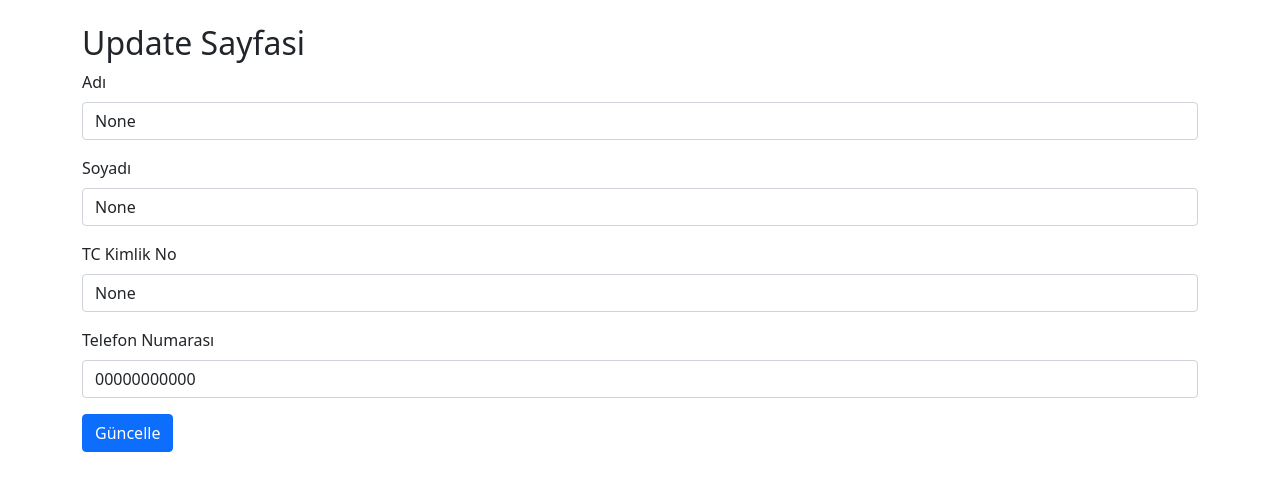
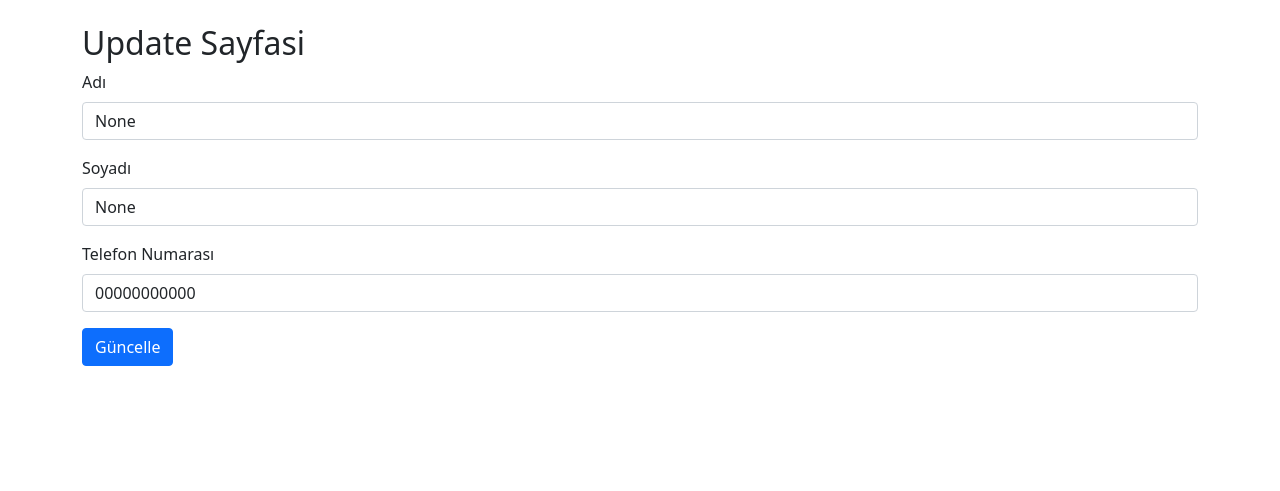
Before and after one commit to aliemresafak/serman, a Django app: template core/templates/user/user_update.html in a window 1280 px wide. Shown: the part 56-547 px from the top of the page. Run offline with Django 3.2, Linux system fonts and the light colour scheme; the template is opened without the code that fills it: values that come from a table or form of the project are taken from there, others are empty.

Commit message:
Remove: identity number

```diff
--- a/core/admin.py
+++ b/core/admin.py
@@ -3,7 +3,7 @@ from core.models import *
 
 @admin.register(User)
 class UserAdmin(admin.ModelAdmin):
-    list_display = ("name", "surname", "identity_number", "created_at")
+    list_display = ("name", "surname", "created_at")
 
 
 @admin.register(Service)
--- a/core/models.py
+++ b/core/models.py
@@ -11,7 +11,6 @@ class CommonField(models.Model):
 class User(CommonField):
     name = models.CharField(max_length=100, null=False)
     surname = models.CharField(max_length=100, null=False)
-    identity_number = models.CharField(max_length=11, null=False)
     telephone_number = models.CharField(max_length=11, default="00000000000")
 
     def __str__(self) -> str:
--- a/core/templates/user/user_detail.html
+++ b/core/templates/user/user_detail.html
@@ -11,10 +11,6 @@
     >
   </div>
   <div class="d-flex gap-4">
-    <div class="d-flex align-items-end gap-2">
-      <i class="far fa-id-badge h3 m-0"></i>
-      <h5 class="m-0">{{ user.identity_number }}</h5>
-    </div>
     <div class="d-flex align-items-end gap-2">
       <i class="fas fa-mobile-alt h3 m-0"></i>
       <h5 class="m-0">{{ user.telephone_number }}</h5>
--- a/core/templates/user/user_update.html
+++ b/core/templates/user/user_update.html
@@ -23,16 +23,6 @@
     />
   </div>
   <div class="mb-3">
-    <label for="identity_number" class="form-label">TC Kimlik No</label>
-    <input
-      type="text"
-      class="form-control"
-      id="identity_number"
-      name="identity_number"
-      value="{{ form.identity_number.value }}"
-    />
-  </div>
-  <div class="mb-3">
     <label for="telephone_number" class="form-label">Telefon Numarası</label>
     <input
       type="text"
--- a/core/templates/user/users.html
+++ b/core/templates/user/users.html
@@ -13,7 +13,6 @@
         <tr>
           <th scope="col">#</th>
           <th scope="col">Adı Soyadı</th>
-          <th scope="col">TC Kimlik No</th>
           <th scope="col">Telefon</th>
         </tr>
       </thead>
@@ -22,7 +21,6 @@
         <tr>
           <th>{{ user.id }}</th>
           <th><a class="nav-link text-dark p-0" href="{% url 'user_detail' pk=user.pk %}"> {{ user.name }} {{ user.surname }}</a></th>
-          <th>{{ user.identity_number }}</th>
           <th>{{ user.telephone_number }}</th>
         </tr>
         {% endfor %}
```
Also changed, not shown: core/templates/user/user_create.html (+0 -9 lines).
